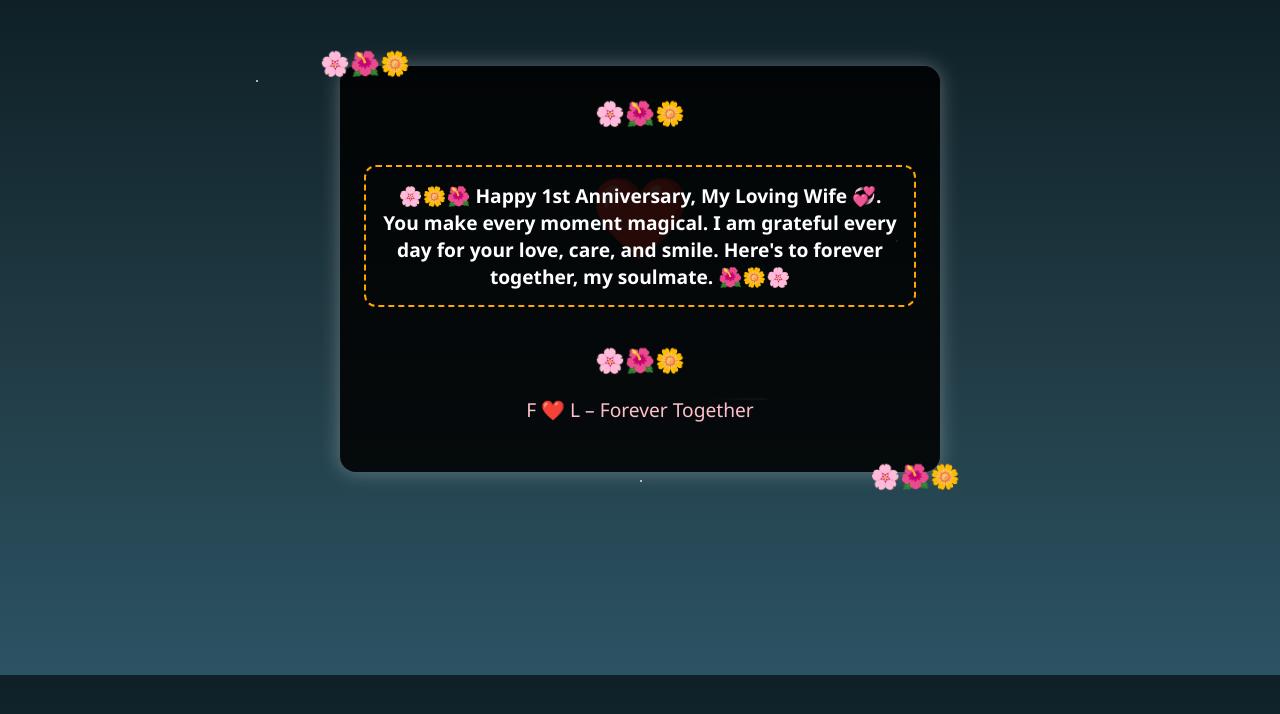
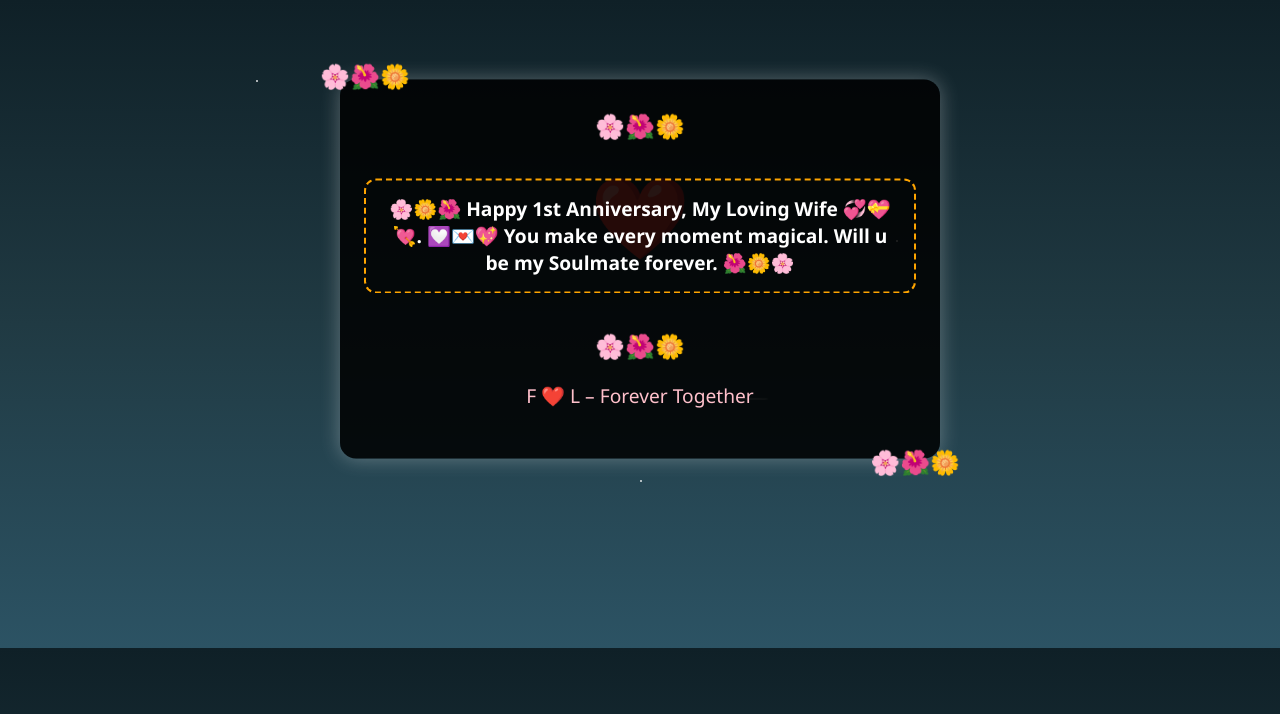
Before and after one commit to bbinl/aniversiry, a plain HTML site: page index.html in a window 1280 px wide. Both pictures are taken after a click on the element "❤️". Drawn offline with Linux system fonts and the light colour scheme.

Commit message:
Update index.html

```diff
--- a/index.html
+++ b/index.html
@@ -157,7 +157,7 @@
   <div id="popup" class="popup">
     <div class="flower-top">🌸🌺🌼</div>
     <h2 class="typewriter">
-      🌸🌼🌺 Happy 1st Anniversary, My Loving Wife 💞. You make every moment magical. I am grateful every day for your love, care, and smile. Here's to forever together, my soulmate. 🌺🌼🌸
+      🌸🌼🌺 Happy 1st Anniversary, My Loving Wife 💞💝💘. 💟💌💖 You make every moment magical. Will u be my Soulmate forever. 🌺🌼🌸
     </h2>
     <div class="flower-bottom">🌸🌺🌼</div>
     <p class="flowers">F ❤️ L – Forever Together</p>
```
